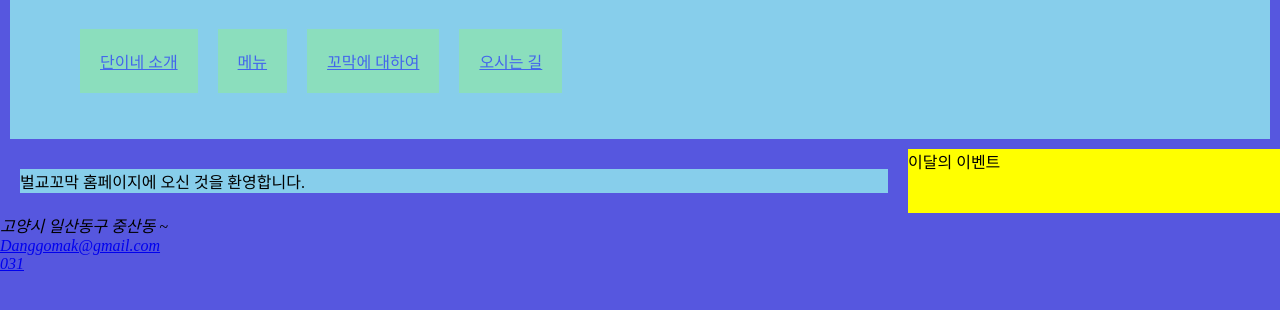
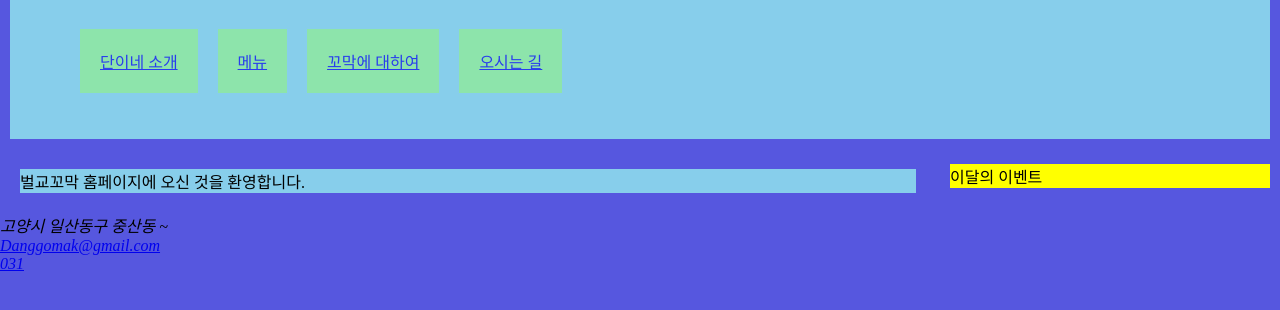
Before and after one commit to Attacking-third/Studying-Web, a plain HTML site: page index.html in a window 1280 px wide. Shown: the part 86-396 px from the top of the page. Drawn offline with Linux system fonts and the light colour scheme; files that its build step writes are made by us from their sources.

Commit message:
Update index.css

```diff
--- a/index.css
+++ b/index.css
@@ -1,4 +1,5 @@
 body {
+  height: 4000px;
   margin: 0;
   padding: 0;
   background-color: #5657df;
@@ -7,6 +8,9 @@ header{
   background: skyblue;
   margin: 10px;
   padding: 20px;
+}
+header a {
+  font-style: normal;
 }
 header nav{
 
@@ -20,7 +24,7 @@ header nav ul li{
   background: lightgreen;
   margin: 10px;
   padding: 20px;
-  opacity: 0.5;
+  opacity: 0.7;
   box-sizing: border-box;
 }
 header nav ul li:hover{
@@ -37,9 +41,14 @@ main section{
   box-sizing: border-box;
   /* 페딩을 해도 크기가 안늘어남 */
 }
-aside{
+main .eventAlarm{
   background: yellow;
-  width: 30%;
+  width: 25%;
   box-sizing: border-box;
-  position: sticky;
+  position: fixed;
+  top: 250px;
+  right: 10px;
 }
+footer .company {
+  font-size:
+}
```
